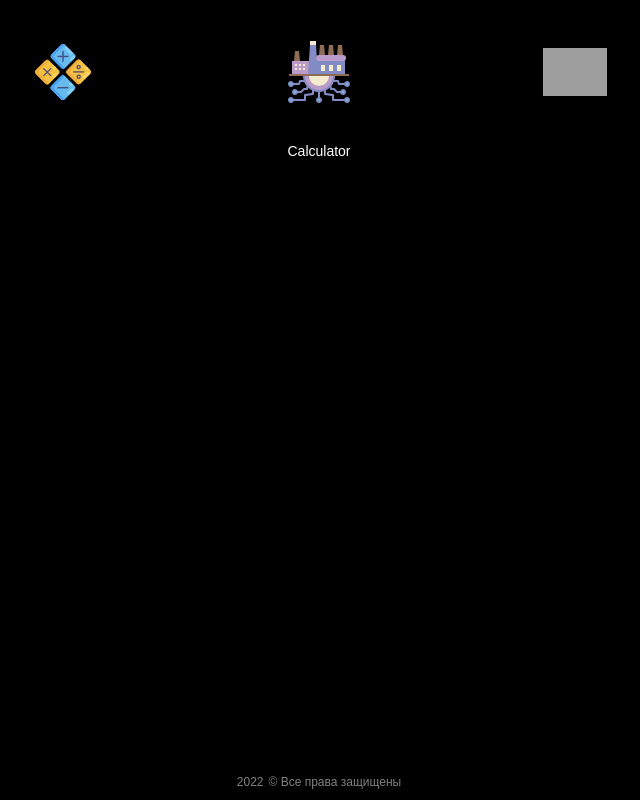
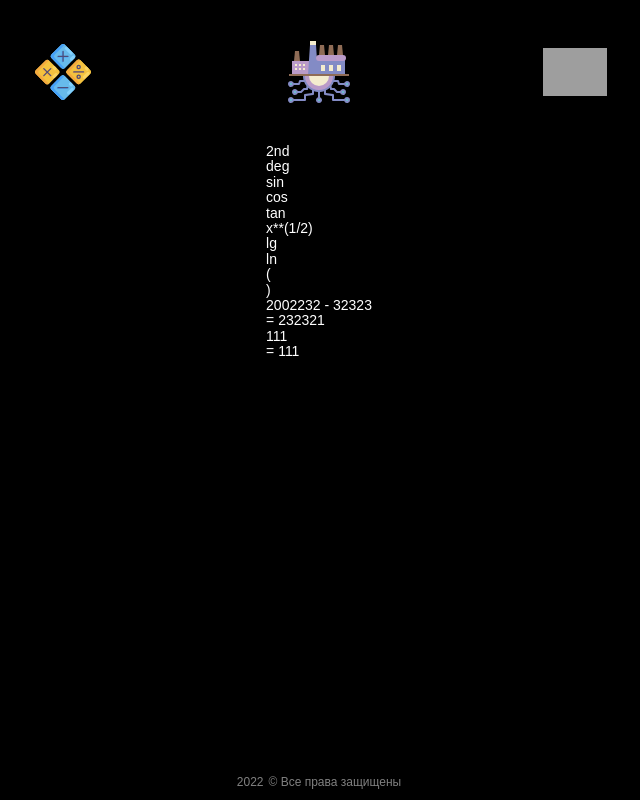
Before and after one commit to Yuri-Simonov/More_than_just_a_calculator, a React (Create React App) app: page / in a window 1280 px wide. Shown: the whole page, without its empty margins (321-961 px from the left). Built offline with nearby package versions, Linux system fonts and the light colour scheme; grey boxes are pictures that could not be loaded.

Commit message:
прототип панели

```diff
--- a/src/app/components/pages/calculator/calculator.jsx
+++ b/src/app/components/pages/calculator/calculator.jsx
@@ -1,7 +1,51 @@
 import React from "react";
 
 const Calculator = () => {
-    return <div>Calculator</div>;
+    const calculatorPanel = [
+        ["2nd", "deg", "sin", "cos", "tan"],
+        ["x**(1/2)", "lg", "ln", "(", ")"]
+    ];
+    const createCalculaterPanel = (arr) => {
+        return arr.map((arrElem, i) => {
+            return (
+                <div key={i} className="panel__row">
+                    {arrElem.map((arrSubElem, i) => {
+                        return (
+                            <div key={i} className="panel__col">
+                                <p className="panel__cell">{arrSubElem}</p>
+                            </div>
+                        );
+                    })}
+                </div>
+            );
+        });
+    };
+
+    return (
+        <section className="calculator">
+            <div className="container-outer">
+                <div className="calculator__body">
+                    <div className="calculator__panel panel">
+                        {createCalculaterPanel(calculatorPanel)}
+                    </div>
+                    <div className="calculator__field">
+                        <section className="calculator__history">
+                            <div className="calculator__history-item">
+                                <p>2002232 - 32323</p>
+                                <p>= 232321</p>
+                            </div>
+                        </section>
+                        <section className="calculator__value">
+                            <p>111</p>
+                        </section>
+                        <section className="calculator__result">
+                            <p>= 111</p>
+                        </section>
+                    </div>
+                </div>
+            </div>
+        </section>
+    );
 };
 
 export default Calculator;
```
